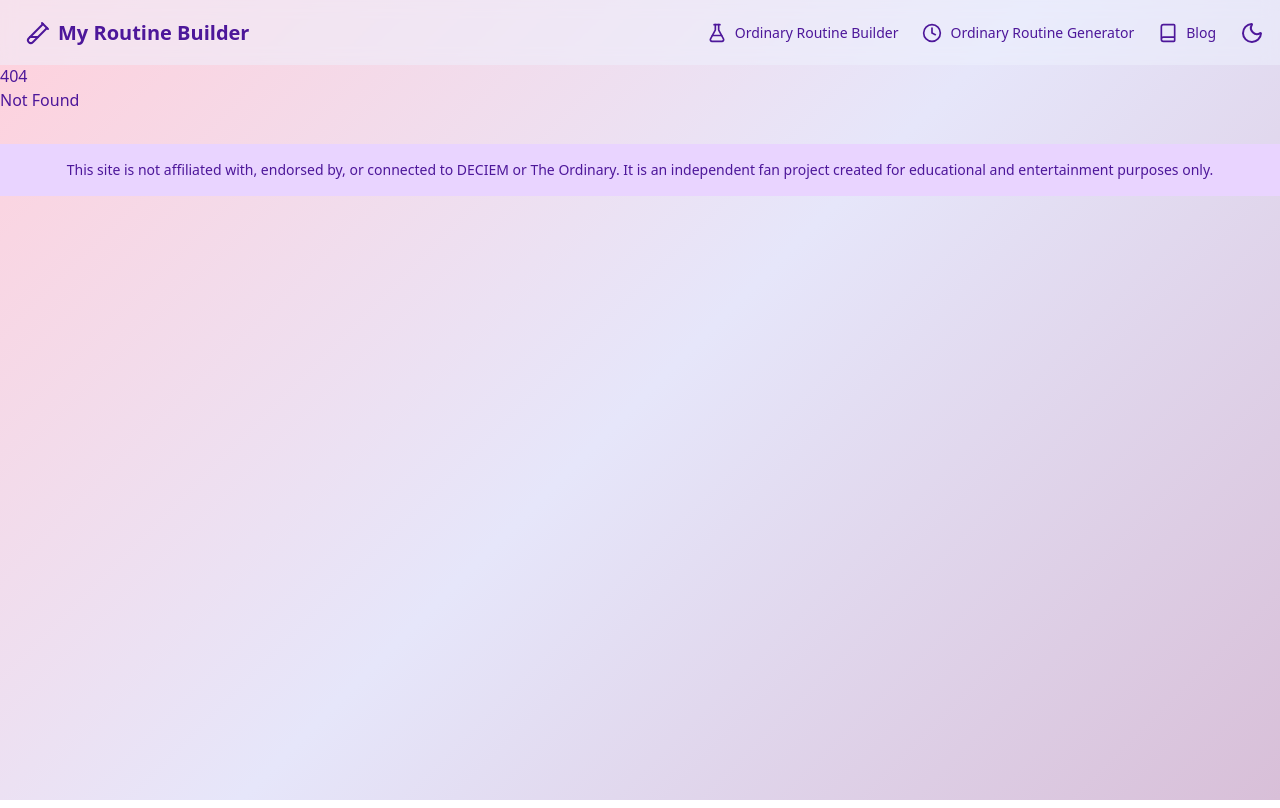
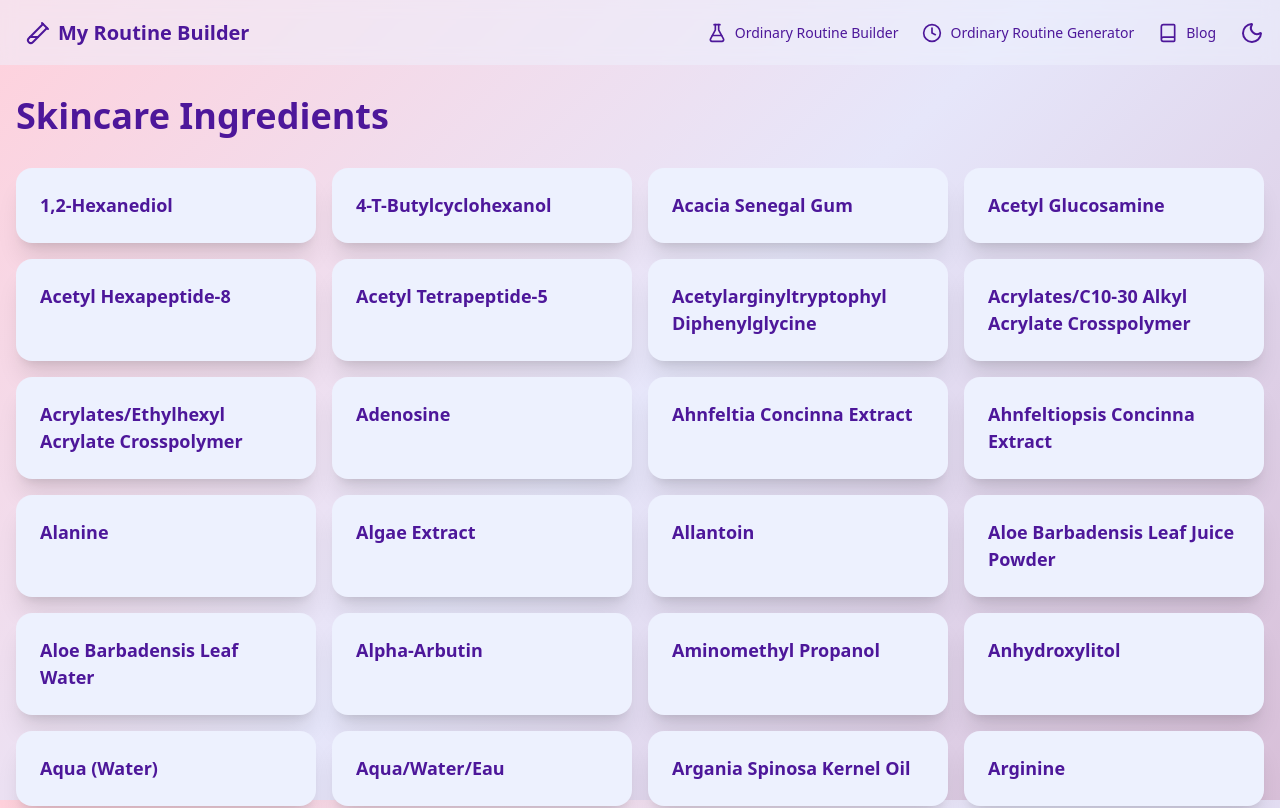
Before and after one commit to melissamcewen/routine-builder, a SvelteKit app: page /ingredients in a window 1280 px wide. Before the commit this address had no page. Shown: the top 808 px of the page. Built offline with nearby package versions, Linux system fonts and the light colour scheme.

Commit message:
adding ingredients page

```diff
--- /dev/null
+++ b/src/routes/ingredients/+page.svelte
@@ -0,0 +1,35 @@
+<script lang="ts">
+  import { ingredients } from '$lib/ingredients';
+
+  // Convert ingredients object to array and sort by name
+  const ingredientsList = Object.values(ingredients).sort((a, b) =>
+    a.name.localeCompare(b.name)
+  );
+</script>
+
+<div class="container mx-auto px-4 py-8">
+  <h1 class="text-4xl font-bold mb-8">Skincare Ingredients</h1>
+
+  <div class="grid grid-cols-1 md:grid-cols-2 lg:grid-cols-3 xl:grid-cols-4 gap-4">
+    {#each ingredientsList as ingredient}
+      <div class="card bg-base-100 shadow-xl">
+        <div class="card-body">
+          <h2 class="card-title">{ingredient.name}</h2>
+          {#if ingredient.category}
+            <p class="text-sm opacity-70">{ingredient.category}</p>
+          {/if}
+          {#if ingredient.description}
+            <p class="text-sm">{ingredient.description}</p>
+          {/if}
+          {#if ingredient.concerns && ingredient.concerns.length > 0}
+            <div class="mt-2">
+              {#each ingredient.concerns as concern}
+                <span class="badge badge-primary mr-1 mb-1">{concern}</span>
+              {/each}
+            </div>
+          {/if}
+        </div>
+      </div>
+    {/each}
+  </div>
+</div>
```
